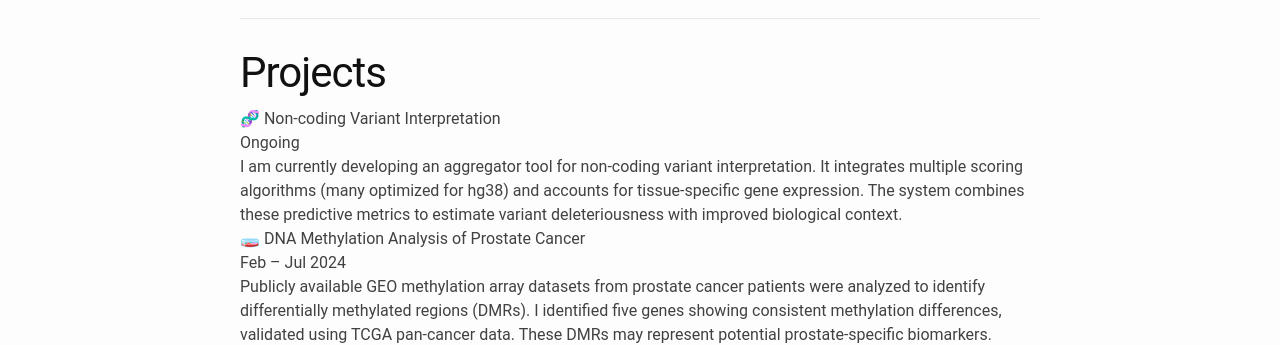
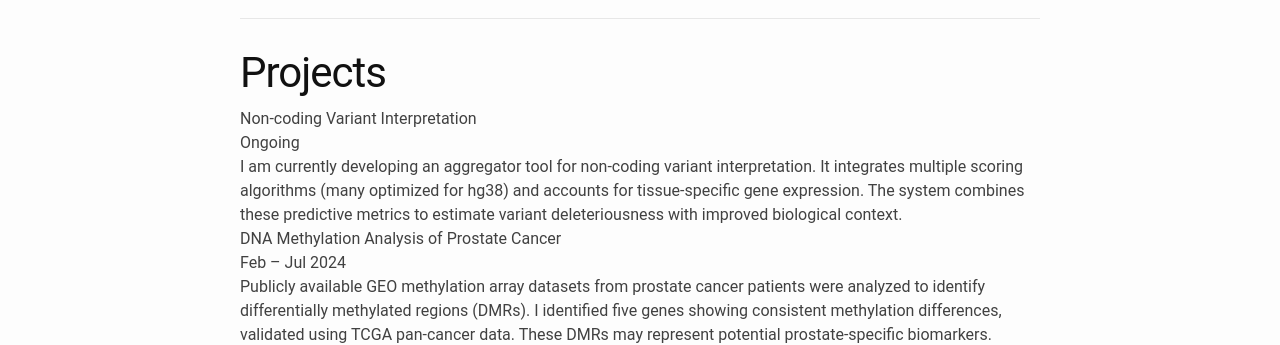
Before and after one commit to harshaa10/Harshatha, a Jekyll site: the page built from projects/proj.md, in a window 1280 px wide. Shown: the part 154-499 px from the top of the page. Built offline with Jekyll 4.4.1, drawn with Linux system fonts in a browser that asks for light colours; our own code applies the rules of GitHub Pages for plain Markdown files.

Commit message:
Update proj.md

```diff
--- a/projects/proj.md
+++ b/projects/proj.md
@@ -3,7 +3,7 @@
   <h1>Projects</h1>
 
   <div class="project-card">
-    <div class="project-title">🧬 Non-coding Variant Interpretation</div>
+    <div class="project-title">Non-coding Variant Interpretation</div>
     <div class="project-duration">Ongoing</div>
     <div class="project-description">
       I am currently developing an aggregator tool for non-coding variant interpretation.
@@ -14,7 +14,7 @@
   </div>
 
   <div class="project-card">
-    <div class="project-title">🧫 DNA Methylation Analysis of Prostate Cancer</div>
+    <div class="project-title"> DNA Methylation Analysis of Prostate Cancer</div>
     <div class="project-duration">Feb – Jul 2024</div>
     <div class="project-description">
       Publicly available GEO methylation array datasets from prostate cancer patients were
```
